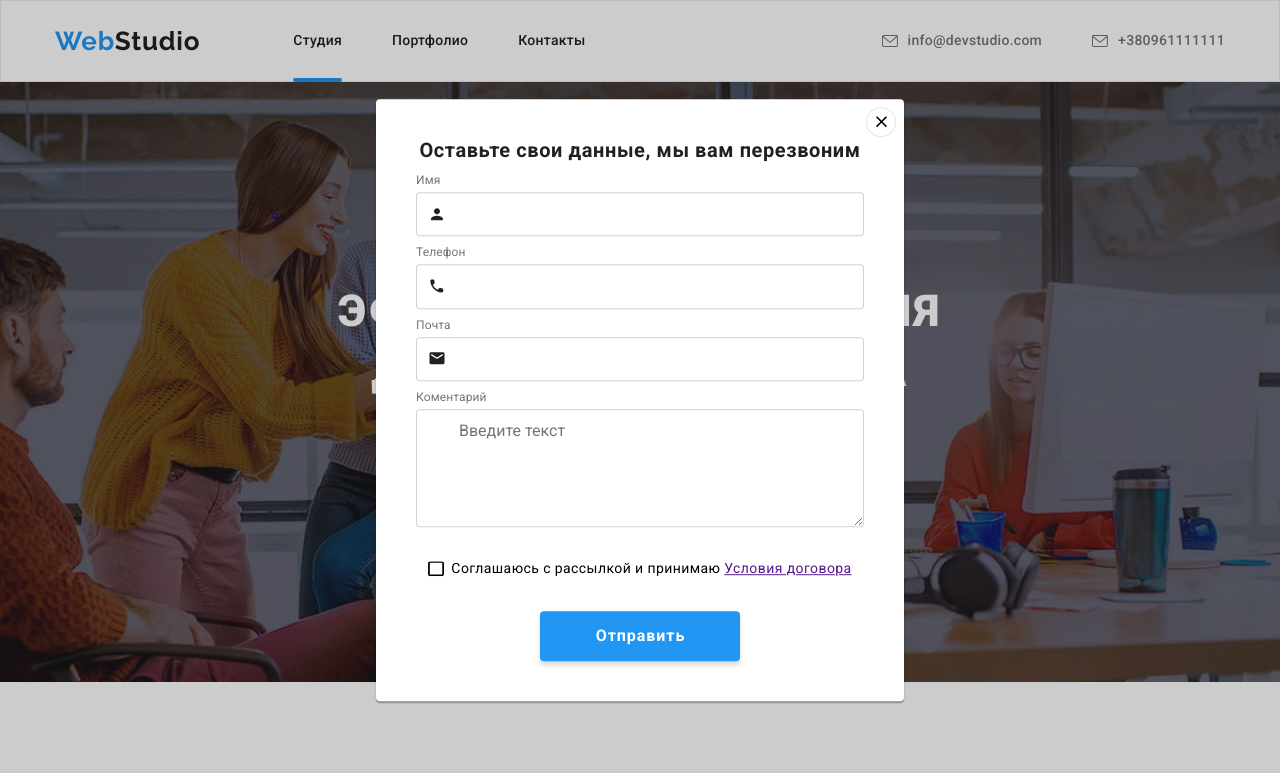
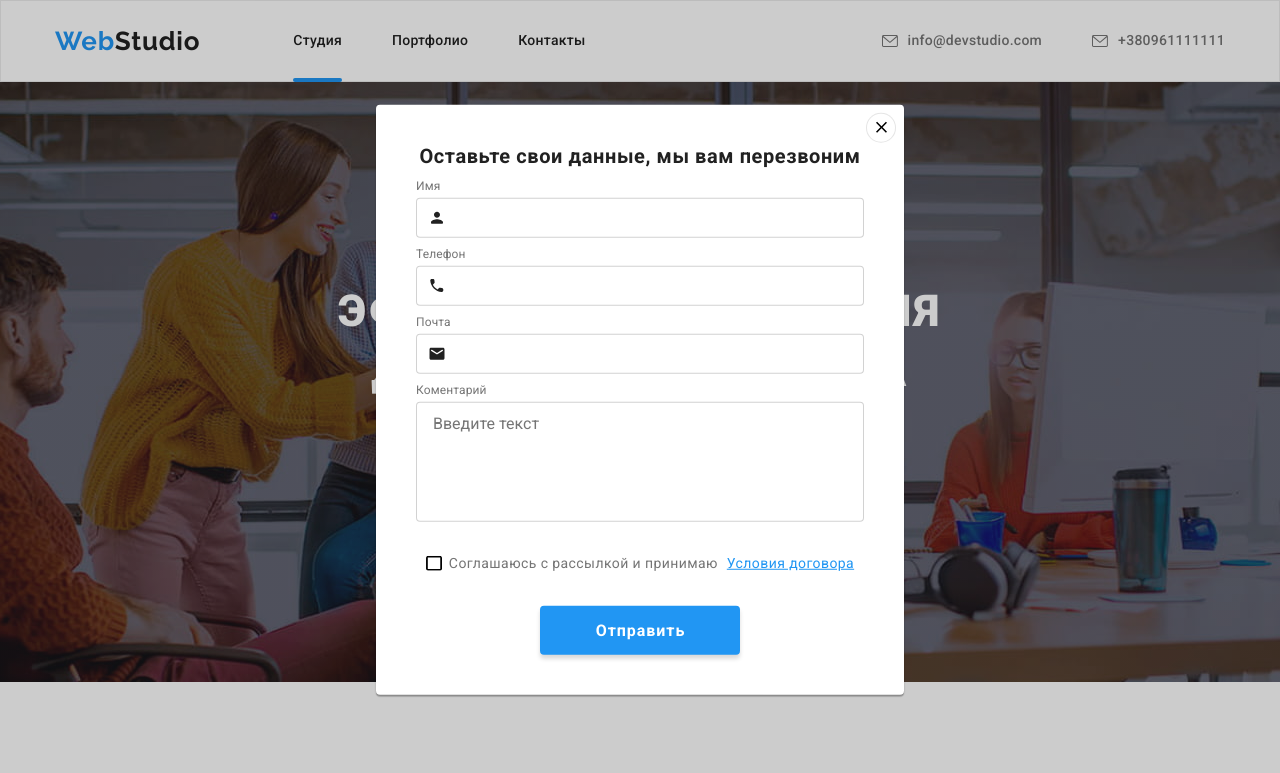
Before and after one commit to AndriYakymiv/goit-markup-hw-06, a plain HTML site: page index.html in a window 1280 px wide. Both pictures are taken after a click on the button "Заказать услугу". Shown: the top 773 px of the page. Drawn offline with nearby package versions, Linux system fonts and the light colour scheme.

Commit message:
Сhange checkboxes and tricks in the modular window.

```diff
--- a/css/style.css
+++ b/css/style.css
@@ -872,6 +872,11 @@ ul {
   height: 18px;
 }
 
+.modal-close-icon:hover,
+.modal-close-icon:focus {
+  fill: var(--accent-color);
+}
+
 .form {
   display: flex;
   flex-direction: column;
@@ -914,18 +919,29 @@ ul {
   padding-top: 12px;
   padding-bottom: 12px;
   padding-left: 42px;
+  height: 40px;
   border: 1px solid rgba(33, 33, 33, 0.2);
   box-sizing: border-box;
   border-radius: 4px;
-  cursor: pointer;
   font-size: 16px;
   transition-duration: 250ms;
   transition-timing-function: cubic-bezier(0.4, 0, 0.2, 1);
 }
 
+.form-input-comment {
+  width: 100%;
+  height: 120px;
+  border: 1px solid rgba(33, 33, 33, 0.2);
+  border-radius: 4px;
+  padding: 12px 16px;
+  resize: none;
+  outline: none;
+  transition: border 250ms cubic-bezier(0.4, 0, 0.2, 1);
+}
+
 .form-label svg {
   position: absolute;
-  bottom: 13.5px;
+  top: 50%;
   left: 12px;
   fill: var(--secondary-title-color);
 }
@@ -967,7 +983,12 @@ ul {
   font-size: 14px;
   line-height: 1.71;
   letter-spacing: 0.03em;
-  color: var(--auxiliary-text-color);
+  color: var(--main-text-color);
+}
+
+.checkbox-link {
+  color: var(--accent-color);
+  margin-left: 5px;
 }
 .form-button {
   display: flex;
@@ -1003,7 +1024,6 @@ ul {
 .modal textarea:focus {
   border-color: var(--accent-color);
   outline: none;
-  cursor: pointer;
   transition-duration: 250ms;
   transition-timing-function: cubic-bezier(0.4, 0, 0.2, 1);
 }
--- a/index.html
+++ b/index.html
@@ -484,7 +484,7 @@
           </label>
           <label class="form-label">
             <span>Коментарий</span>
-            <textarea name="comment" class="form-input comment" rows="5" cols="45"
+            <textarea name="comment" class="form-input-comment" spellcheck="false" rows="5" cols="45"
               placeholder="Введите текст"></textarea>
           </label>
         </div>
@@ -494,7 +494,7 @@
             <svg width="16" height="15">
               <use href="./images/icon/icons.svg#icon-checkbox"></use>
             </svg>
-            <span> Соглашаюсь с рассылкой и принимаю <a href>Условия договора</a>
+            <span> Соглашаюсь с рассылкой и принимаю <a href class="checkbox-link">Условия договора</a>
             </span>
           </label>
         </div>
```
